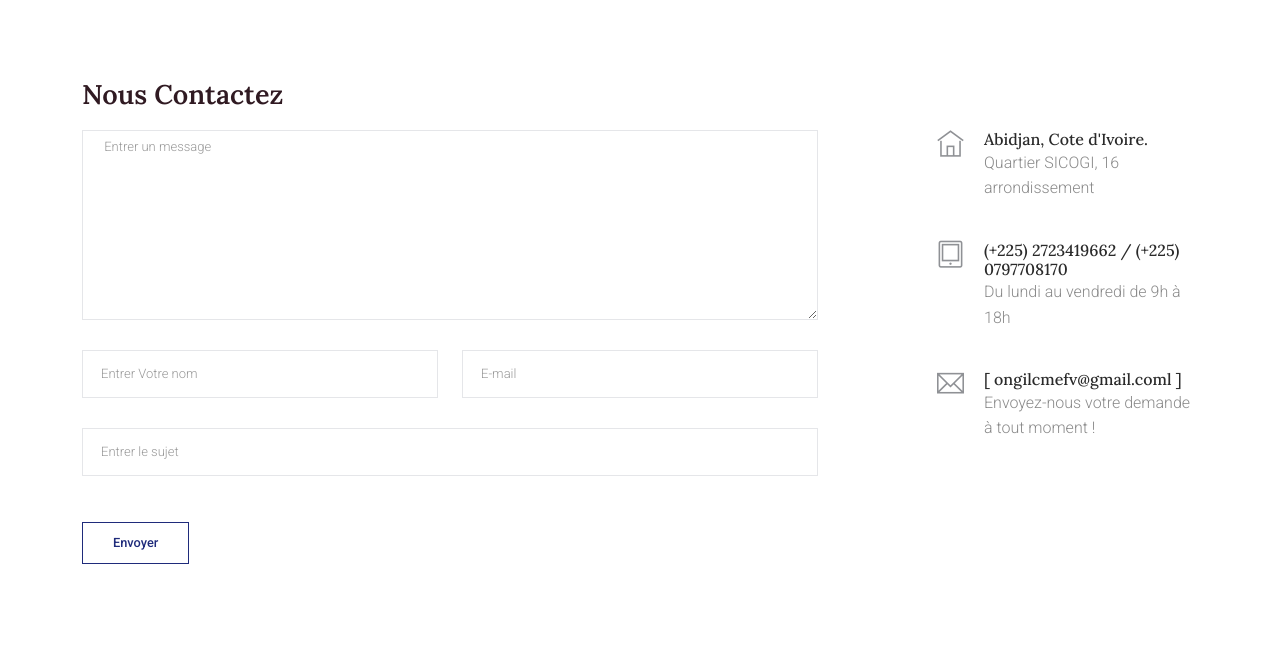
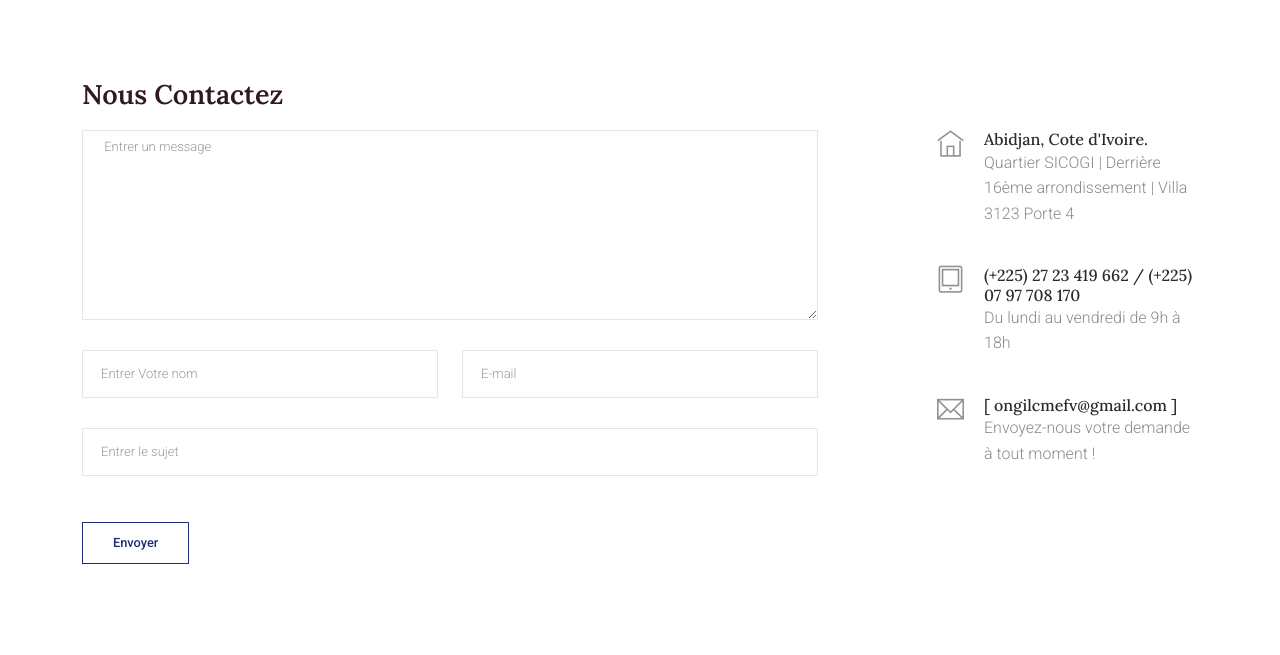
Before and after one commit to Zizou897/ong, a Django app: page /contact in a window 1280 px wide. Shown: the part 1191-1846 px from the top of the page. Run offline with Django 5.2, Linux system fonts and the light colour scheme; some libraries are stand-ins or nearby versions.

Commit message:
fix: update the site

```diff
--- a/src/templates/app/base/base.html
+++ b/src/templates/app/base/base.html
@@ -6,7 +6,7 @@
 <head>
     <meta charset="utf-8">
     <meta http-equiv="x-ua-compatible" content="ie=edge">
-    <title>Charity | Template</title>
+    <title>ONG | ILCMEFV</title>
     <meta name="description" content="">
     <meta name="viewport" content="width=device-width, initial-scale=1">
     <link rel="shortcut icon" type="image/x-icon" href="{% static 'app/assets/img/logo/logoOng.png' %}">
@@ -35,7 +35,7 @@
                             <div class="d-flex justify-content-between flex-wrap align-items-center">
                                 <div class="header-info-left">
                                     <ul>
-                                        <li><i class="fas fa-phone-alt"></i>(+225) 2723419662 / (+225) 0797708170 </li>
+                                        <li><i class="fas fa-phone-alt"></i>(+225) 27 23 419 662 / (+225) 07 97 708 170 </li>
                                         <li><a href="" class="" data-cfemail="">[ ongilcmefv@gmail.com&#160;]</a></li>
                                     </ul>
                                 </div>
--- a/src/templates/app/layouts/about.html
+++ b/src/templates/app/layouts/about.html
@@ -22,7 +22,7 @@
             <div class="row align-items-center justify-content-between">
                 <div class="col-xl-6 col-lg-6 col-md-10">
                     <div class="support-location-img">
-                        <img src="{% static 'app/assets/img/gallery/ong4.jpg' %}" alt="">
+                        <img src="{% static 'app/assets/img/gallery/ONG5.jpg' %}" alt="">
                     </div>
                 </div>
                 <div class="col-xl-5 col-lg-6 col-md-10">
--- a/src/templates/app/layouts/contact.html
+++ b/src/templates/app/layouts/contact.html
@@ -60,20 +60,20 @@
                         <span class="contact-info__icon"><i class="ti-home"></i></span>
                         <div class="media-body">
                             <h3>Abidjan, Cote d'Ivoire.</h3>
-                            <p>Quartier SICOGI, 16 arrondissement</p>
+                            <p>Quartier SICOGI | Derrière 16ème arrondissement | Villa 3123 Porte 4</p>
                         </div>
                     </div>
                     <div class="media contact-info">
                         <span class="contact-info__icon"><i class="ti-tablet"></i></span>
                         <div class="media-body">
-                            <h3>(+225) 2723419662 / (+225) 0797708170</h3>
+                            <h3>(+225) 27 23 419 662 / (+225) 07 97 708 170</h3>
                             <p>Du lundi au vendredi de 9h à 18h</p>
                         </div>
                     </div>
                     <div class="media contact-info">
                         <span class="contact-info__icon"><i class="ti-email"></i></span>
                         <div class="media-body">
-                            <h3><a href="https://preview.colorlib.com/cdn-cgi/l/email-protection" class="__cf_email__" data-cfemail="bdcec8cdcdd2cfc9fdded2d1d2cfd1d4df93ded2d0">[ ongilcmefv@gmail.coml&#160;]</a></h3>
+                            <h3><a href="" class="__cf_email__" >[ ongilcmefv@gmail.com&#160;]</a></h3>
                             <p>Envoyez-nous votre demande à tout moment !</p>
                         </div>
                     </div>
--- a/src/templates/app/layouts/index.html
+++ b/src/templates/app/layouts/index.html
@@ -27,8 +27,8 @@
                             <div class="col-xxl-6 col-xl-7 col-lg-7 col-md-8 col-sm-10">
                                 <div class="hero-caption">
                                     <h1 data-animation="fadeInUp" data-delay=".2s">Soutenir une cause qui vous tient à coeur</h1>
-                                    <P data-animation="fadeInUp" data-delay=".4s">Sedac odio aliquet, fringilla odio eget, tincidunt nunc. Duis aliquet
-                                    pulvinar ante tempor etiam lacus eros</P>
+                                    <P data-animation="fadeInUp" data-delay=".4s"> c’est s’engager pour un monde meilleur. Que ce soit à travers des dons,
+                                         du bénévolat ou la sensibilisation, chaque action compte. 🌍💙</P>
 
                                 </div>
                             </div>
@@ -114,7 +114,7 @@
                 <div class="row align-items-center justify-content-between">
                     <div class="col-xl-6 col-lg-6 col-md-10">
                         <div class="support-location-img">
-                            <img src="{% static 'app/assets/img/gallery/ong4.jpg' %}" alt="">
+                            <img src="{% static 'app/assets/img/gallery/ONG5.jpg' %}" alt="">
                         </div>
                     </div>
                     <div class="col-xl-5 col-lg-6 col-md-10">
```
Also changed, not shown: src/static/app/assets/img/gallery/ONG5.jpg (added).
